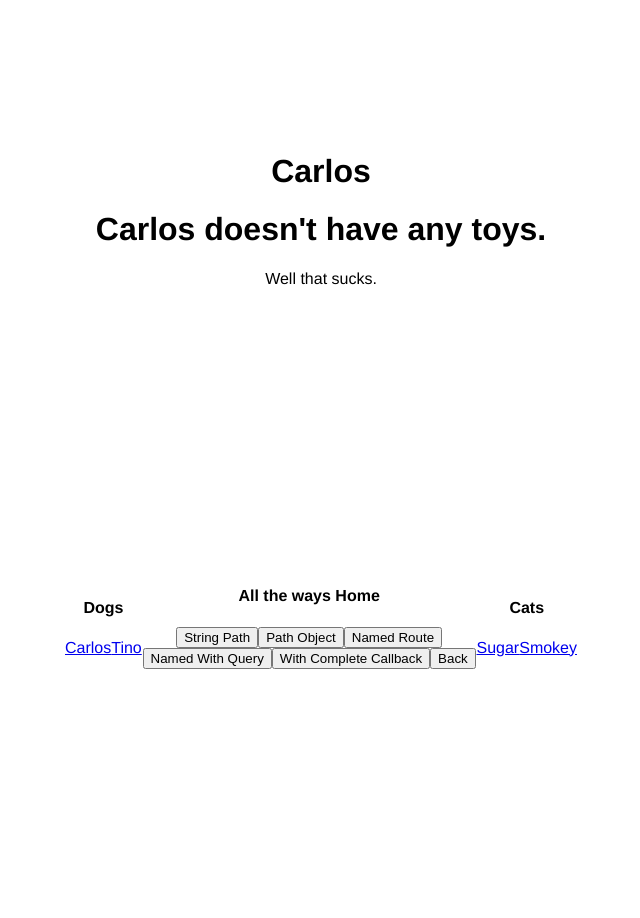
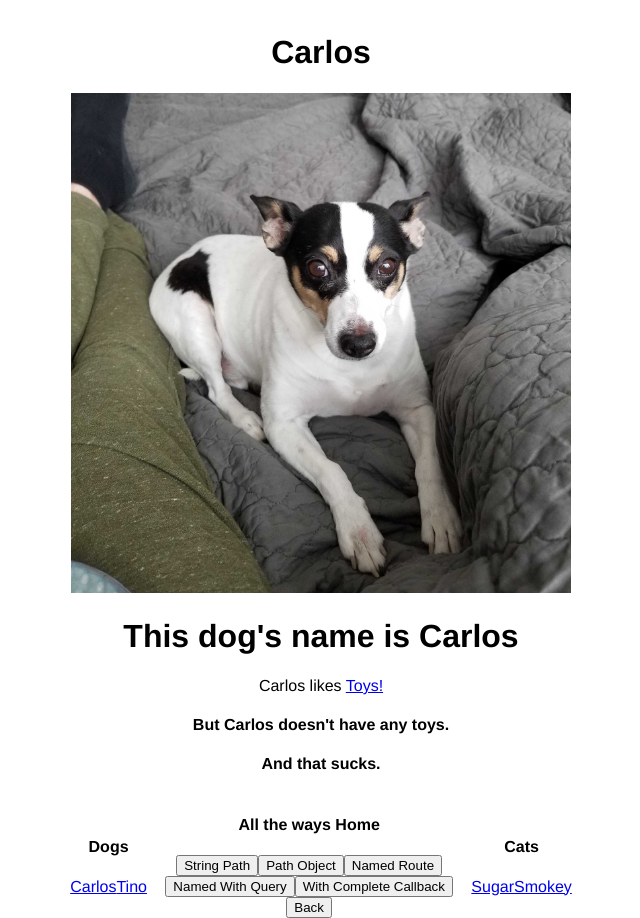
Before and after one commit to jordandoig/vue-router-demo, a Vue app: page /dogs/Carlos/toys in a window 1280 px wide. Shown: the whole page, without its empty margins (319-959 px from the left). Before the commit the page ends 800 px from the top, so only its background shows below. Built offline with nearby package versions, Linux system fonts and the light colour scheme.

Commit message:
Add named view to dog router-view, move toys to extras view

```diff
--- a/src/App.vue
+++ b/src/App.vue
@@ -63,7 +63,7 @@ export default {
 <style>
 body {
   height: 100vh;
-  margin: 0;
+  padding: 5px;
 }
 
 #app {
--- a/src/components/Dog.vue
+++ b/src/components/Dog.vue
@@ -1,7 +1,8 @@
 <template>
   <div class="dog">
     <h1>{{ name }}</h1>
-    <router-view />
+    <router-view/>
+    <router-view name="extras"/>
   </div>
 </template>
 
--- a/src/components/Toys.vue
+++ b/src/components/Toys.vue
@@ -1,6 +1,6 @@
 <template>
   <div>
-    <h1>{{ this.$route.params.name }} doesn't have any toys.</h1>
-    <p>Well that sucks.</p>
+    <h4>But {{ this.$route.params.name }} doesn't have any toys.</h4>
+    <h4>And that sucks.</h4>
   </div>
 </template>
--- a/src/router/index.js
+++ b/src/router/index.js
@@ -45,7 +45,10 @@ export default new Router({
         {
           path: 'toys',
           name: 'DogToys',
-          component: Toys
+          components: {
+            default: DogHome,
+            extras: Toys
+          }
         }
       ]
     },
```
